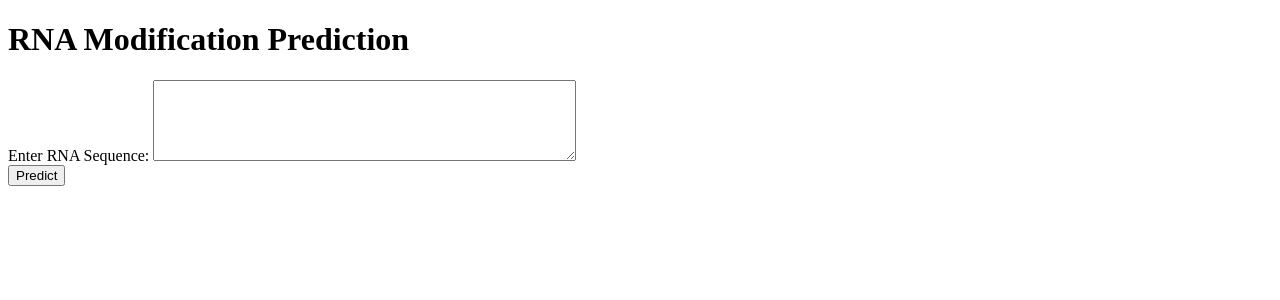
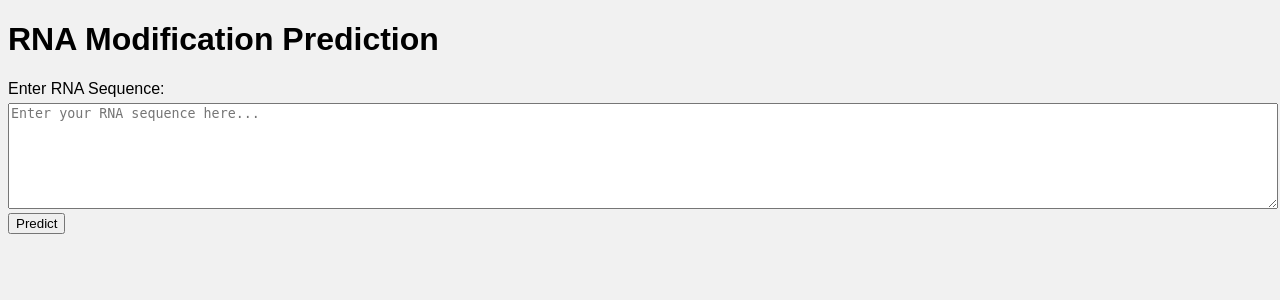
Before and after one commit to shashivish/RNA-ModX, a Flask app: page / in a window 1280 px wide. Shown: the top 300 px of the page. Run offline with Flask 3, Linux system fonts and the light colour scheme.

Commit message:
Slightly upgrade the design of RNAInput.html

```diff
--- a/RNAModXApp/webapp/templates/RNAInput.html
+++ b/RNAModXApp/webapp/templates/RNAInput.html
@@ -1,7 +1,28 @@
 <!DOCTYPE html>
 <html>
 <head>
-    <title>RNA Modification Prediction</title>
+    <title>RNA Modification Prediction UI</title>
+    <style>
+        body {
+            font-family: Arial, sans-serif;
+            background-color: #f1f1f1;
+        }
+        label {
+            display: block;
+            margin-bottom: 5px;
+        }
+        textarea {
+            width: 100%;
+            height: 100px;
+        }
+        button {
+            margin-top: 10px;
+        }
+        #predictionResult {
+            margin-top: 20px;
+            font-weight: bold;
+        }
+    </style>
     <script type="text/javascript">
 		function sendAPIRequest() {
 			var sequence = document.getElementById("sequence").value;
@@ -21,7 +42,7 @@
 <body>
 <h1>RNA Modification Prediction</h1>
 <label for="sequence">Enter RNA Sequence:</label>
-<textarea id="sequence" rows="5" cols="50"></textarea><br>
+<textarea id="sequence" rows="5" cols="50" placeholder="Enter your RNA sequence here..." ></textarea><br>
 <input type="button" value="Predict" onclick="sendAPIRequest()">
 </body>
 </html>
```
